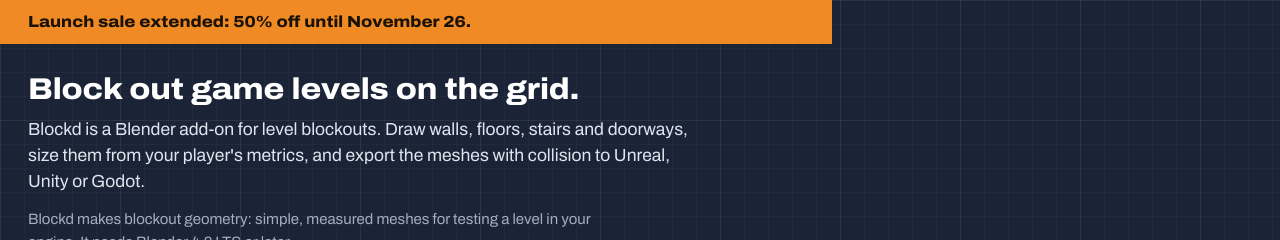
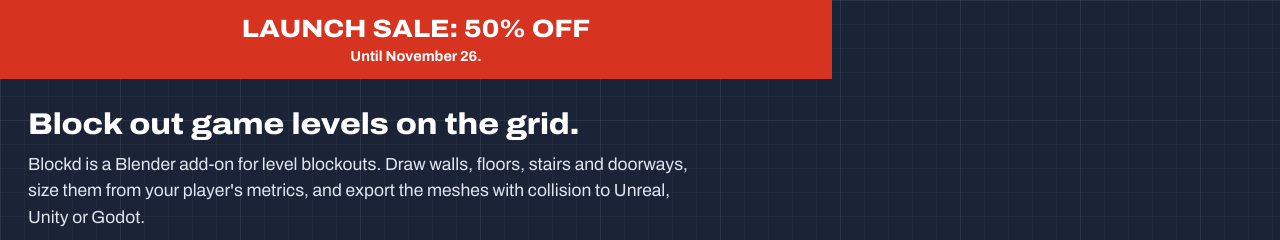
Before and after one commit to thesoukgalaxy/addons, a plain HTML site: page blockd/index.html in a window 1280 px wide. Shown: the top 240 px of the page. Drawn offline with Linux system fonts and the light colour scheme.

Commit message:
Blockd page: sale strip as the red launch banner

```diff
--- a/blockd/index.html
+++ b/blockd/index.html
@@ -186,14 +186,15 @@
   }
   .aside { margin: -6px 0 24px; color: var(--soft); font-size: 15px; line-height: 1.55; }
   /* Sale strip: remove the element and this rule when the sale ends. */
-  .sale { margin: -34px -28px 28px; padding: 11px 28px; max-width: none; background: var(--accent); color: #1a1206; font-size: 16px; line-height: 1.35; font-weight: 800; font-stretch: 112%; }
-  @media (max-width: 520px) { .sale { margin: -26px -16px 22px; padding: 10px 16px; font-size: 15px; } }
+  .sale { margin: -34px -28px 28px; padding: 14px 28px 13px; max-width: none; background: #d63420; color: #fff; text-align: center; font-size: 25px; line-height: 1.2; font-weight: 800; font-stretch: 112%; }
+  .sale small { display: block; margin-top: 3px; font-size: 14.5px; line-height: 1.3; font-weight: 700; font-stretch: 100%; }
+  @media (max-width: 520px) { .sale { margin: -26px -16px 22px; padding: 12px 16px 11px; font-size: 21px; } }
 </style>
 </head>
 <body>
 <main>
 
-  <p class="sale">Launch sale extended: 50% off until November 26.</p>
+  <p class="sale">LAUNCH SALE: 50% OFF<small>Until November 26.</small></p>
 
   <h1>Block out game levels on the grid.</h1>
   <p class="lead">Blockd is a Blender add-on for level blockouts. Draw walls, floors, stairs and doorways, size them from your player's metrics, and export the meshes with collision to Unreal, Unity or Godot.</p>
```
